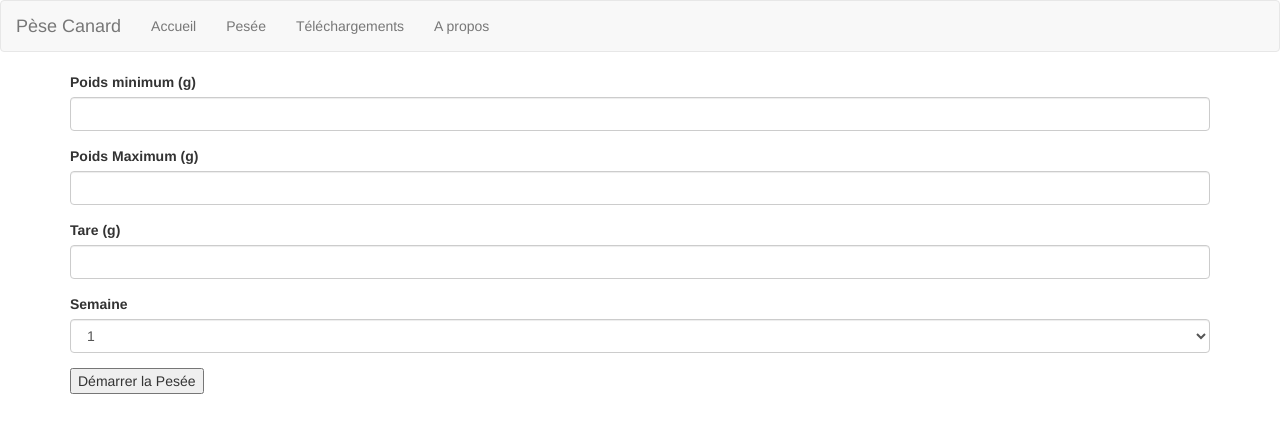
After one commit to dignac3/pese_canards, a Django app: page /pesee in a window 1280 px wide. The commit adds this page. Shown: the top 433 px of the page. Run offline with Django 3.2, Linux system fonts and the light colour scheme; some libraries are stand-ins or nearby versions.

Commit message:
Création site

```diff
--- a/templates/base.html
+++ b/templates/base.html
@@ -11,10 +11,11 @@
     <nav class="navbar navbar-default">
       <div class="container-fluid">
         <div class="navbar-header">
-          <a class="navbar-brand" href="#">Pèse Canard</a>
+          <a class="navbar-brand" href="/index">Pèse Canard</a>
         </div>
         <ul class="nav navbar-nav">
-          <li class="active"><a href="#">Accueil</a></li>
+          <li><a href="/index">Accueil</a></li>
+          <li><a href="/pesee">Pesée</a></li>
           <li><a href="#">Téléchargements</a></li>
           <li><a href="#">A propos </a></li>
         </ul>
--- /dev/null
+++ b/templates/pesee.html
@@ -0,0 +1,41 @@
+{% extends "base.html" %}
+{% block title %}Pesée{% endblock %}
+
+{% block content %}
+
+    <div class="container">
+        <form action="/pesee">
+            <div class="form-group">
+                <label for="poids_min">Poids minimum (g)</label>
+                <input type="number" class="form-control" name="poids_min" id="poids_min">
+            </div>
+
+            <div class="form-group">
+                <label for="poids_max">Poids Maximum (g)</label>
+                <input type="number" class="form-control" name="poids_max" d="poids_max">
+            </div>
+
+            <div class="form-group">
+                <label for="poids_max">Tare (g)</label>
+                <input type="number" class="form-control" name="tare" id="tare">
+            </div>
+
+            <div class="form-group">
+                <label for="semaine">Semaine</label>
+                <select class="form-control" id="semaine" name="semaine">
+                    <option >1</option><option>2</option><option>3</option><option>4</option><option>5</option><option>6</option><option>7</option>
+                    <option>8</option><option>9</option><option>10</option><option>11</option><option>12</option><option>13</option><option>14</option>
+                </select>
+            </div>
+
+            <div class="form-group">
+                <input type="submit" value="Démarrer la Pesée">
+            </div>
+
+
+        </form>
+
+    </div>
+
+
+{% endblock %}
--- a/website/urls.py
+++ b/website/urls.py
@@ -5,4 +5,5 @@ from website import views
 urlpatterns = [
     path('', views.index),
     path('index', views.index),
+    path('pesee',views.pesee)
 ]
--- a/website/views.py
+++ b/website/views.py
@@ -7,3 +7,7 @@ import logging
 def index(request):
 
     return render(request, 'base.html', locals())
+
+
+def pesee(request):
+    return render(request,'pesee.html',locals())
```
